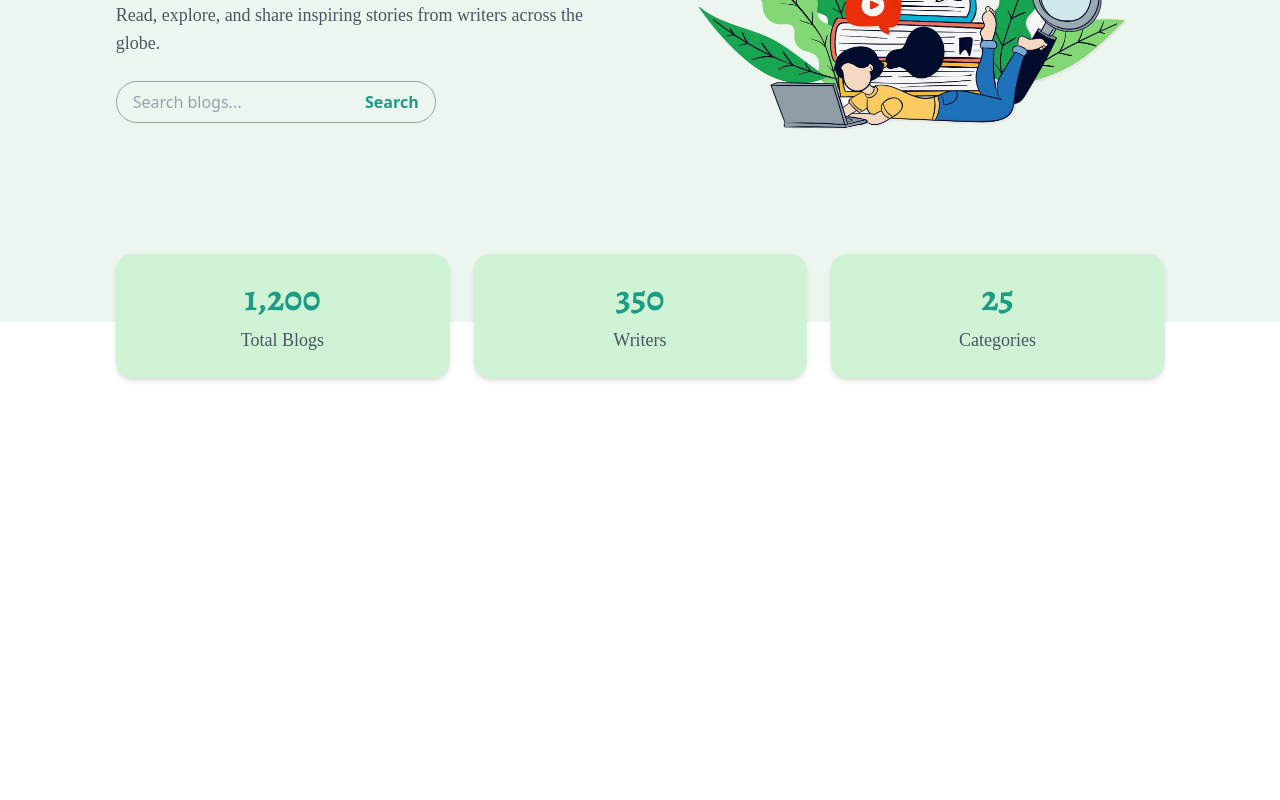
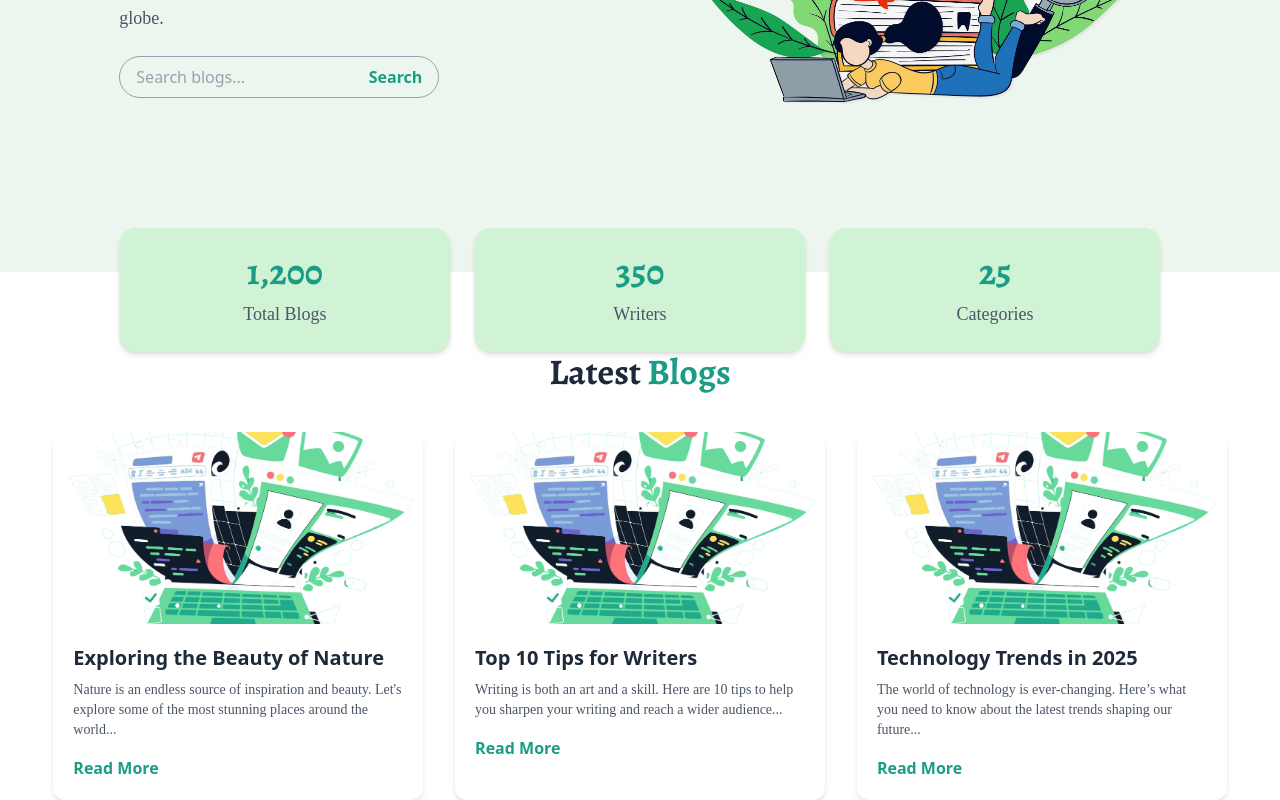
Before and after one commit to tasninanika/Penora-Client, a React (Vite) app: page / in a window 1280 px wide. Shown: the part 314-1114 px from the top of the page. Before the commit the page ends 800 px from the top, so only its background shows below. Built offline with nearby package versions, Linux system fonts and the light colour scheme; a web font is replaced by a local one.

Commit message:
added latest blogs section

```diff
--- a/src/components/home/LatestBlogs.jsx
+++ b/src/components/home/LatestBlogs.jsx
@@ -0,0 +1,70 @@
+import { motion } from "framer-motion";
+import blogImg from "../../assets/images/hero.png";
+
+const LatestBlogs = () => {
+  const blogs = [
+    {
+      id: 1,
+      coverImage: blogImg,
+      title: "Exploring the Beauty of Nature",
+      excerpt:
+        "Nature is an endless source of inspiration and beauty. Let's explore some of the most stunning places around the world...",
+    },
+    {
+      id: 2,
+      coverImage: blogImg,
+      title: "Top 10 Tips for Writers",
+      excerpt:
+        "Writing is both an art and a skill. Here are 10 tips to help you sharpen your writing and reach a wider audience...",
+    },
+    {
+      id: 3,
+      coverImage: blogImg,
+      title: "Technology Trends in 2025",
+      excerpt:
+        "The world of technology is ever-changing. Here’s what you need to know about the latest trends shaping our future...",
+    },
+  ];
+
+  return (
+    <section className="w-11/12 mx-auto mt-20">
+      {/* Section Title */}
+      <h2 className="text-3xl md:text-4xl font-bold text-center text-gray-800 mb-10">
+        Latest <span className="text-[#1b9c85]">Blogs</span>
+      </h2>
+
+      {/* Blog Cards */}
+      <div className="grid grid-cols-1 md:grid-cols-2 lg:grid-cols-3 gap-8">
+        {blogs.map((blog, index) => (
+          <motion.div
+            key={blog.id}
+            className="bg-white shadow-md rounded-xl overflow-hidden hover:shadow-lg transition-shadow duration-300"
+            initial={{ opacity: 0, y: 50 }}
+            whileInView={{ opacity: 1, y: 0 }}
+            transition={{ duration: 0.6, delay: index * 0.2 }}
+            viewport={{ once: true }}
+          >
+            <img
+              src={blog.coverImage}
+              alt={blog.title}
+              className="w-full h-48 object-cover"
+            />
+            <div className="p-5">
+              <h3 className="text-xl font-semibold text-gray-800">
+                {blog.title}
+              </h3>
+              <p className="text-gray-600 text-sm mt-2 line-clamp-3">
+                {blog.excerpt}
+              </p>
+              <button className="mt-4 text-[#1b9c85] font-semibold hover:underline">
+                Read More
+              </button>
+            </div>
+          </motion.div>
+        ))}
+      </div>
+    </section>
+  );
+};
+
+export default LatestBlogs;
--- a/src/layout/MainLayout.jsx
+++ b/src/layout/MainLayout.jsx
@@ -4,12 +4,16 @@ import Footer from "../components/Footer";
 
 const MainLayout = () => {
   return (
-    <div className="flex flex-col mx-auto bg-[#edf6ee]">
-      <Navbar></Navbar>
-      <main className="flex-1 container mx-auto px-4 py-6">
+    <div className="flex flex-col min-h-screen">
+      <div className="bg-[#edf6ee]">
+        <Navbar />
+      </div>
+
+      <main className="flex-1">
         <Outlet />
       </main>
-      <Footer></Footer>
+
+      <Footer />
     </div>
   );
 };
--- a/src/pages/Home.jsx
+++ b/src/pages/Home.jsx
@@ -1,9 +1,15 @@
 import Hero from "../components/home/Hero";
+import LatestBlogs from "../components/home/LatestBlogs";
 
 const Home = () => {
   return (
-    <div className="w-11/12 mx-auto">
-      <Hero></Hero>
+    <div>
+      <div className="bg-[#edf6ee] md:px-18">
+        <Hero />
+      </div>
+      <div className="bg-white">
+        <LatestBlogs />
+      </div>
     </div>
   );
 };
```
